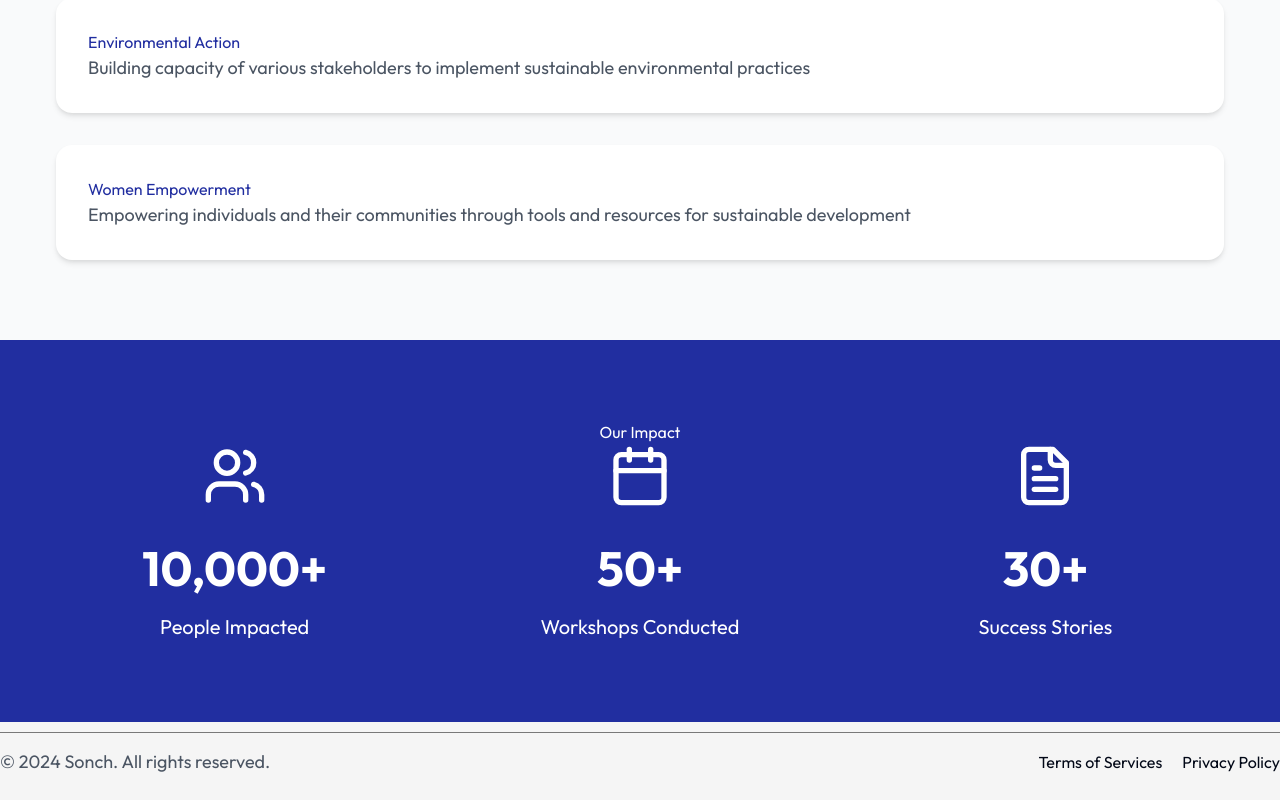
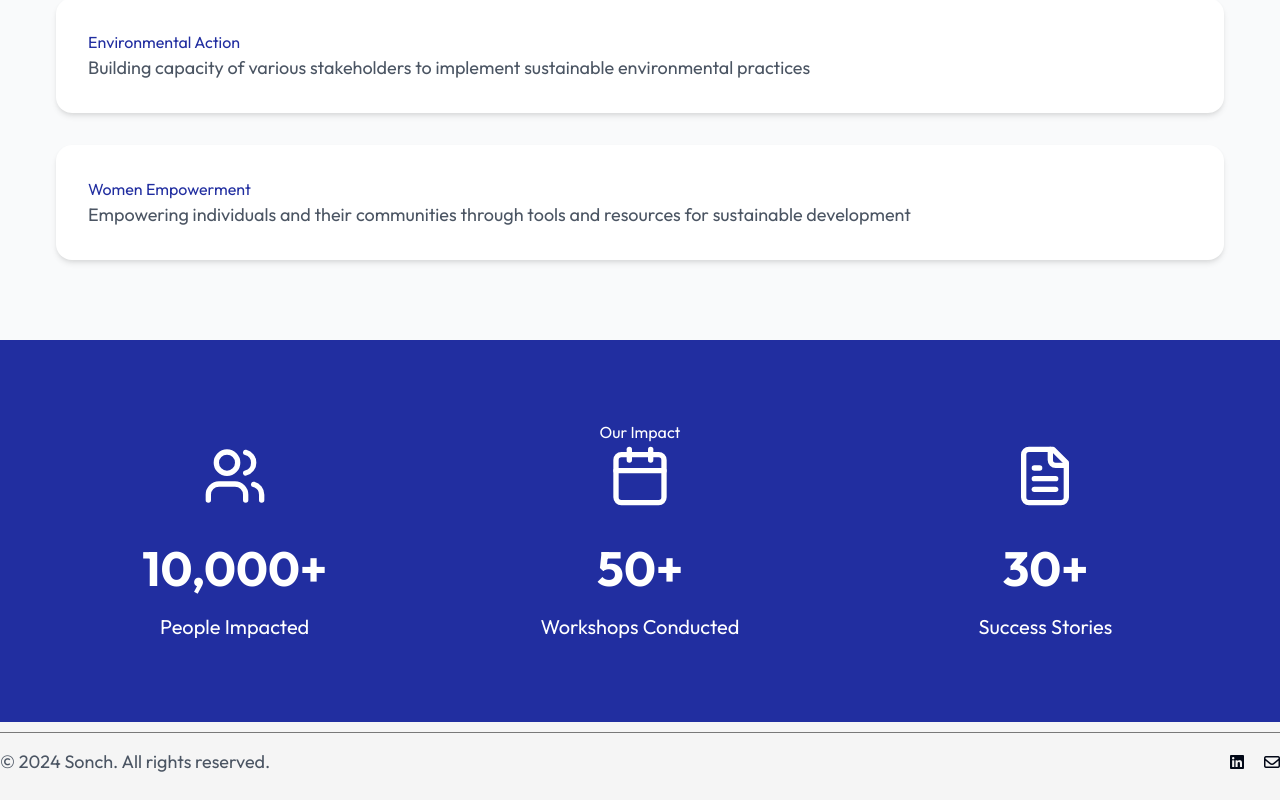
Before and after one commit to aaayushh7/projectSonch, a React (Vite) app: page /keymore3 in a window 1280 px wide. Shown: the part 905-1705 px from the top of the page. Built offline with nearby package versions, Linux system fonts and the light colour scheme.

Commit message:
contact link

```diff
--- a/index.html
+++ b/index.html
@@ -3,6 +3,7 @@
   <head>
     <meta charset="UTF-8" />
     <link rel="icon" type="image/png" href="/src/assets/logooo.png" />
+    <link rel="stylesheet" href="https://cdnjs.cloudflare.com/ajax/libs/font-awesome/6.0.0/css/all.min.css">
     <meta name="viewport" content="width=device-width, initial-scale=1.0" />
     <title>Sonch</title>
   </head>
--- a/src/Components/Footer/Footer.jsx
+++ b/src/Components/Footer/Footer.jsx
@@ -6,8 +6,12 @@ const Footer = () => {
     <div className='footer'>
       <p>© 2024 Sonch. All rights reserved.</p>
       <ul>
-        <li><a href="https://www.youtube.com/@GreatStackDev/videos" target='_blank'>Terms of Services</a></li>
-        <li><a href="https://www.youtube.com/@GreatStackDev/videos" target='_blank'>Privacy Policy</a></li>
+        <li><a href="https://www.linkedin.com/company/sonch-educational/" target='_blank' rel="noopener noreferrer">
+          <i className="fa-brands fa-linkedin"></i>
+        </a></li>
+        <li><a href="mailto:admin@sonch.org.in" target='_blank' rel="noopener noreferrer">
+          <i className="fa-regular fa-envelope"></i>
+        </a></li>
       </ul>
     </div>
   )
```
